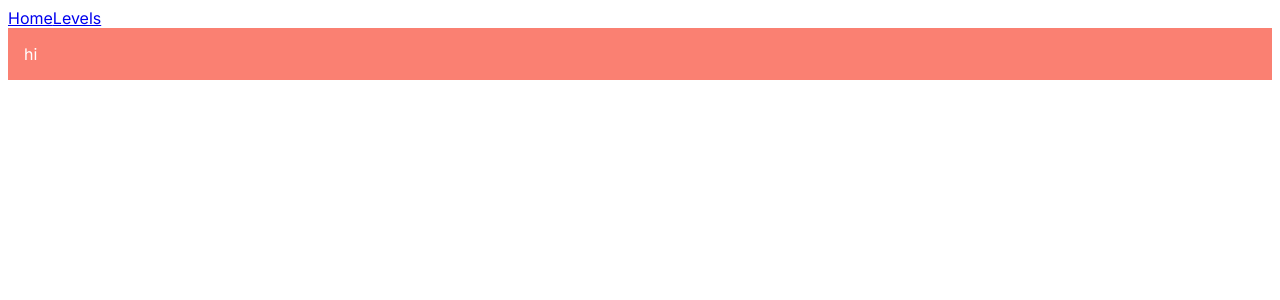
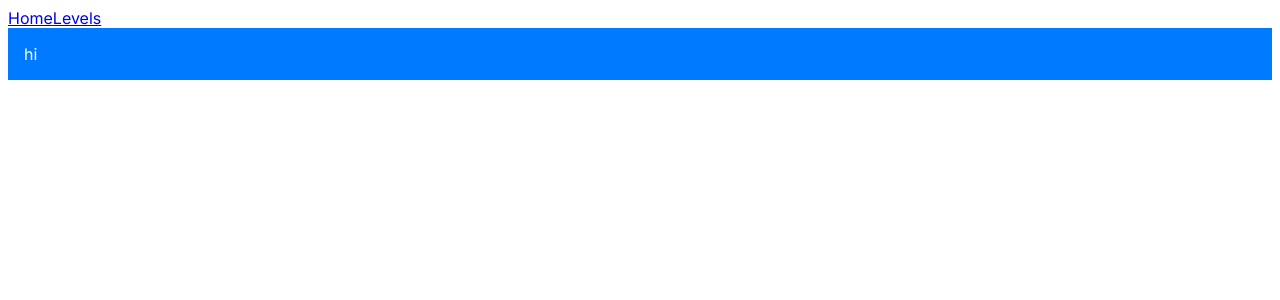
Before and after one commit to pelegsch666/grid, a Next.js app: page / in a window 1280 px wide. Shown: the top 300 px of the page. Built offline with nearby package versions, Linux system fonts and the light colour scheme.

Commit message:
add styled components support

```diff
--- a/src/app/_components/AppWrapper/AppWrapper.tsx
+++ b/src/app/_components/AppWrapper/AppWrapper.tsx
@@ -1,16 +1,27 @@
 import { themeState } from '@/store';
 import themes from '@/themes';
+import { Theme } from '@/types';
 import { useRecoilValue } from 'recoil';
 import { ThemeProvider } from 'styled-components';
+
+interface CustomThemeProviderProps {
+	children: React.ReactNode;
+	theme: Theme;
+}
+
+const CustomThemeProvider = ({ children, theme }: CustomThemeProviderProps) => {
+	return <ThemeProvider theme={theme}>{children}</ThemeProvider>;
+};
 
 interface AppWrapperProps {
 	children: React.ReactNode;
 }
 
 const AppWrapper = ({ children }: AppWrapperProps) => {
-	const theme = useRecoilValue(themeState);
+	const themeName = useRecoilValue(themeState);
+	const theme: Theme = themes[themeName];
 
-	return <ThemeProvider theme={themes[theme]}>{children}</ThemeProvider>;
+	return <CustomThemeProvider theme={theme}>{children}</CustomThemeProvider>;
 };
 
 export default AppWrapper;
--- a/src/shared/TestComponent/TestComponent.tsx
+++ b/src/shared/TestComponent/TestComponent.tsx
@@ -1,17 +1,13 @@
 import styled from 'styled-components';
 
-interface StyledTestComponentProps {
-	test: string;
-}
-
-const StyledTestComponent = styled.div<StyledTestComponentProps>`
-	background-color: ${({ test }) => test};
-	color: ${({ theme }) => theme.primary.getContrastText('main')};
+const StyledTestComponent = styled.div`
+	background-color: ${({ theme }) => theme?.primary?.main};
+	color: ${({ theme }) => theme?.primary?.getContrastText('main')};
 	padding: 1rem;
 `;
 
 const TestComponent = () => {
-	return <StyledTestComponent test='salmon'>hi</StyledTestComponent>;
+	return <StyledTestComponent>hi</StyledTestComponent>;
 };
 
 export default TestComponent;
--- /dev/null
+++ b/src/types/styled.d.ts
@@ -0,0 +1,6 @@
+import { Theme } from '@/types';
+import 'styled-components';
+
+declare module 'styled-components' {
+	export interface DefaultTheme extends Theme {}
+}
```
Also changed, not shown: src/hooks/useTheme.ts (added, +10 -0 lines), src/types/store/index.ts (added, +22 -0 lines).
